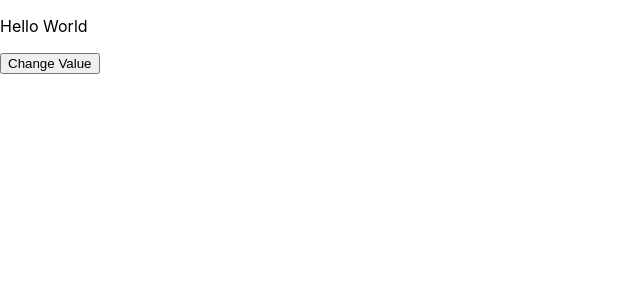
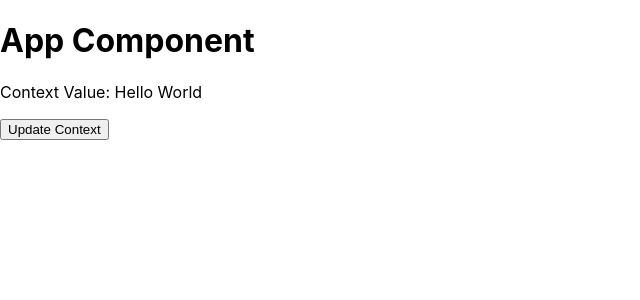
Before and after one commit to jamesddd3333333/react-app, a React (Create React App) app: page / in a window 1280 px wide. Shown: the top 300 px of the page, without its empty margins (0-640 px from the left). Built offline with nearby package versions, Linux system fonts and the light colour scheme.

Commit message:
为了使App组件能够访问Context，MyContext.Provider必须在组件树中高于App的位置

```diff
--- a/src/App.tsx
+++ b/src/App.tsx
@@ -1,13 +1,18 @@
 // App.tsx
-import React from 'react';
-import ContextProvider from './ContextProvider';
-import ConsumerComponent from './ConsumerComponent';
+import React, { useContext } from 'react';
+import MyContext, { } from './MyContext';
+import { MyContextType } from './types';
 
 const App: React.FC = () => {
+  // 使用useContext Hook来访问Context
+  const { value, setValue } = useContext<MyContextType>(MyContext);
+
   return (
-    <ContextProvider>
-      <ConsumerComponent />
-    </ContextProvider>
+    <div>
+      <h1>App Component</h1>
+      <p>Context Value: {value}</p>
+      <button onClick={() => setValue('Updated Value')}>Update Context</button>
+    </div>
   );
 };
 
--- a/src/index.tsx
+++ b/src/index.tsx
@@ -4,12 +4,17 @@ import './index.css';
 import App from './App';
 import reportWebVitals from './reportWebVitals';
 
+import ContextProvider from './ContextProvider';
+
 const root = ReactDOM.createRoot(
   document.getElementById('root') as HTMLElement
 );
 root.render(
   <React.StrictMode>
-    <App />
+    <ContextProvider>
+      <App />
+    </ContextProvider>
+
   </React.StrictMode>
 );
 
```
